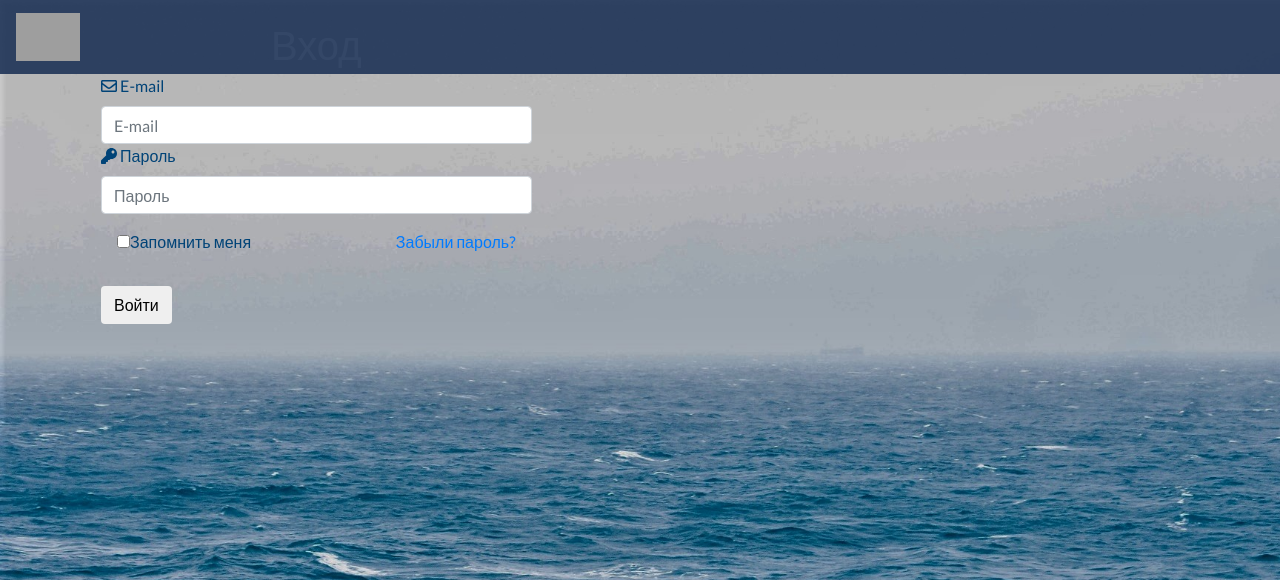
After one commit to pavlentiysv/Olympiad, a PHP site: page /signup_old.html in a window 1280 px wide. The commit adds this page. Shown: the top 580 px of the page. Run offline with PHP 8.4, Linux system fonts and the light colour scheme; some libraries are stand-ins or nearby versions; grey boxes are pictures that could not be loaded.

Commit message:
signup page rebuild

```diff
--- /dev/null
+++ b/signup_old.html
@@ -0,0 +1,78 @@
+<!DOCTYPE html>
+<html lang="en">
+  <head>
+    <meta charset="UTF-8" />
+    <meta name="viewport" content="width=device-width, initial-scale=1.0" />
+    <meta http-equiv="X-UA-Compatible" content="ie=edge" />
+    <link rel="stylesheet" href="bootstrap-4.1.3-dist/css/bootstrap.min.css" />
+    <link rel="stylesheet" href="style/main.css" />
+    <link rel="stylesheet" href="style/fixed.css" />
+    <link rel="stylesheet" href="style/signup.css" />
+    <title>Авторизация</title>
+  </head>
+  <body>
+    <div id="home">
+      <!-- Start Navigation -->
+      <nav class="navbar navbar-expand-md navbar-dark bg-dark fixed-top">
+        <a href="index.html" class="navbar-brand">
+          <img src="img/bsuirlogo.png" alt="logo" />
+        </a>
+      </nav>
+      <!-- End Navigation -->
+
+      <div class="container sign-up">
+        <div class="row">
+          <div class="col-md-5">
+            <h1 class="text-center">Вход</h1>
+            <label class="label control-label"
+              ><i class="pic far fa-envelope"></i> E-mail</label
+            >
+            <div class="input-group">
+              <input
+                type="text"
+                class="form-control"
+                name="email"
+                placeholder="E-mail"
+              />
+            </div>
+            <label class="label control-label"
+              ><i class="pic fas fa-key"></i> Пароль</label
+            >
+            <div class="input-group">
+              <input
+                type="password"
+                class="form-control"
+                name="password"
+                placeholder="Пароль"
+              />
+            </div>
+            <div class="row">
+              <div class="col-md-6">
+                <input type="checkbox" id="remember" /><label
+                  for="remember"
+                  class="remember"
+                >
+                  Запомнить меня</label
+                >
+              </div>
+              <div class="col-md-6">
+                <a href="#"><p class="forgot text-right">Забыли пароль?</p></a>
+              </div>
+            </div>
+            <div>
+              <button class="btn btn-default">Войти</button>
+            </div>
+          </div>
+          <div class="col-md-2"></div>
+          <div class="col-md-5"></div>
+        </div>
+      </div>
+    </div>
+
+    <!--- Script Source Files -->
+    <script src="src/jquery-3.3.1.min.js"></script>
+    <script src="bootstrap-4.1.3-dist/js/bootstrap.min.js"></script>
+    <script src="https://use.fontawesome.com/releases/v5.5.0/js/all.js"></script>
+    <!--- End of Script Source Files -->
+  </body>
+</html>
--- a/style/signup.css
+++ b/style/signup.css
@@ -13,7 +13,12 @@ body {
   margin-top: 5px;
   margin-bottom: 5px;
 }
-.col-md-5 {
+.form-area {
+  background: #1e3357a8;
+  margin-top: 90px;
+}
+
+/* .col-md-5 {
   background: #1e3357a8;
   margin-top: 100px;
 }
@@ -58,4 +63,4 @@ input[type="checkbox"]{
   margin-top: 15px;
   margin-bottom: 20px;
   background-color: #5997d1;
-}
+} */
```
Also changed, not shown: signup.html (+4 -41 lines).
